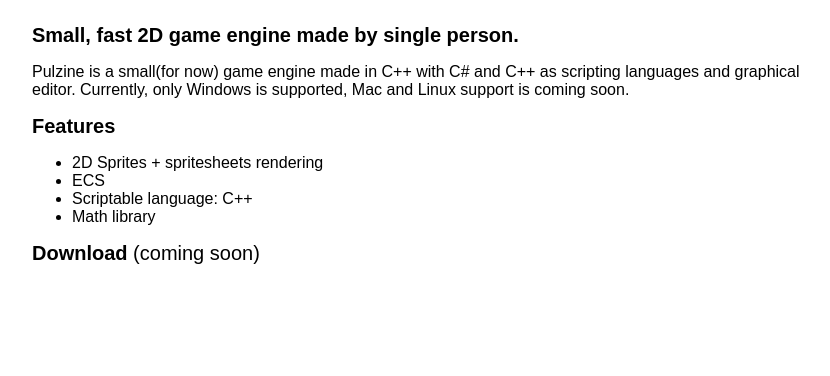
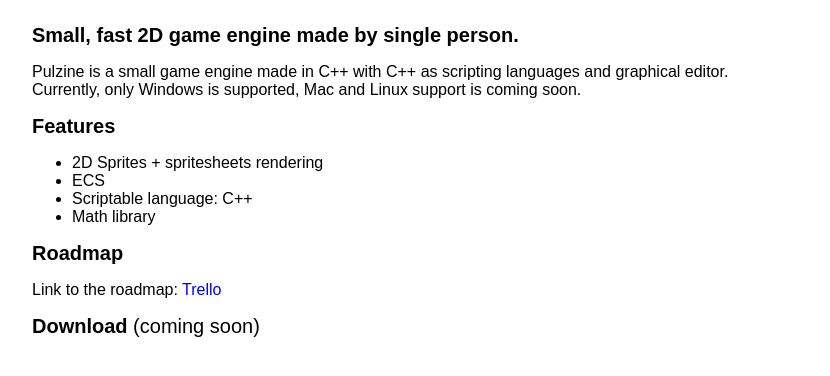
Before and after one commit to Pulzer/pulzer.github.io, a plain HTML site: page index.html in a window 1280 px wide. Shown: the part 90-466 px from the top of the page, without its empty margins (352-1182 px from the left). Drawn offline with Linux system fonts and the light colour scheme.

Commit message:
Update #2

```diff
--- a/index.html
+++ b/index.html
@@ -13,7 +13,7 @@
 
     <section>
       <div class="description"><strong>Small, fast 2D game engine made by single person.</strong></div>
-      <p>Pulzine is a small(for now) game engine made in C++ with C# and C++ as scripting languages and graphical editor. Currently, only Windows is supported, Mac and Linux support is coming soon.</p>
+      <p>Pulzine is a small game engine made in C++ with C++ as scripting languages and graphical editor. Currently, only Windows is supported, Mac and Linux support is coming soon.</p>
       <div class="description"><strong>Features</strong></div>
       <ul>
         <li>2D Sprites + spritesheets rendering</li>
@@ -21,6 +21,8 @@
         <li>Scriptable language: C++</li>
         <li>Math library</li>
       </ul>
+      <div class="description"><strong>Roadmap</strong></div>
+      <p>Link to the roadmap: <a href="https://trello.com/b/m0ZbMvBz/pulzine">Trello</a></p>
       <div class="description"><strong>Download</strong> (coming soon)</div>
     </section>
   </body>
--- a/styles.css
+++ b/styles.css
@@ -1,5 +1,5 @@
 body {
-    background: white;
+    background: rgb(255, 255, 255);
     font-family: Arial, Helvetica, sans-serif;
     margin: 0px;
   }
@@ -20,3 +20,10 @@
   div.description {
       font-size: 125%;
   }
+  a {
+      color: blue;
+      text-decoration: none;
+  }
+  a:hover {
+      color: rgb(156, 1, 156);
+  }
```
